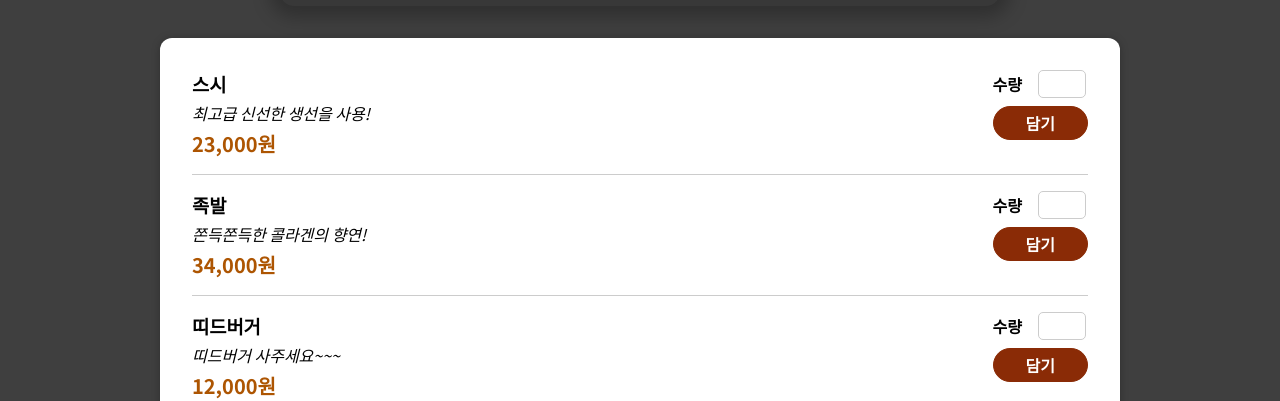
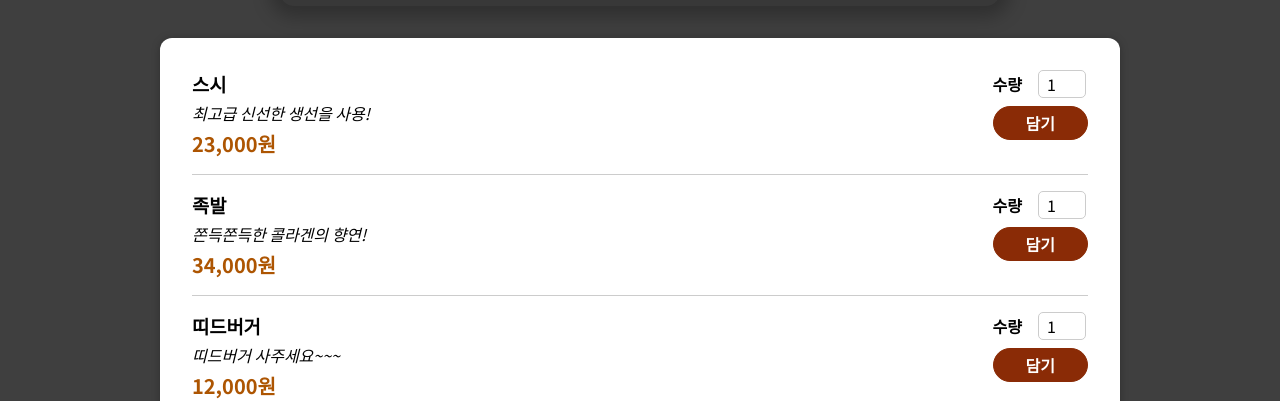
Before and after one commit to kimbyeongmo/react-study, a React (Create React App) app: page / in a window 1280 px wide. Shown: the part 419-820 px from the top of the page. Built offline with nearby package versions, Linux system fonts and the light colour scheme.

Commit message:
# Input 컴포넌트 속성값 스프레드

```diff
--- a/src/components/Food/Meals/MealItem/MealItemForm.js
+++ b/src/components/Food/Meals/MealItem/MealItemForm.js
@@ -7,14 +7,14 @@
     <form className={styles.form}>
       <Input
         label='수량'
-        // input={{
-        //   id: 'amount_' + props.id,
-        //   type: 'number',
-        //   min: '1',
-        //   max: '5',
-        //   step: '1',
-        //   defaultValue: '1',
-        // }}
+        inputAttr={{
+          id: 'amount_' + props.id,
+          type: 'number',
+          min: '1',
+          max: '5',
+          step: '1',
+          defaultValue: '1',
+        }}
       />
       <button>담기</button>
     </form>
--- a/src/components/UI/Input/Input.js
+++ b/src/components/UI/Input/Input.js
@@ -1,11 +1,11 @@
 import React from 'react';
 import styles from './Input.module.scss';
 
-const Input = ({ label }) => {
+const Input = ({ label, inputAttr}) => {
   return (
     <div className={styles.input}>
       <label>{label}</label>
-      <input />
+      <input {...inputAttr}/>
     </div>
   );
 };
```
